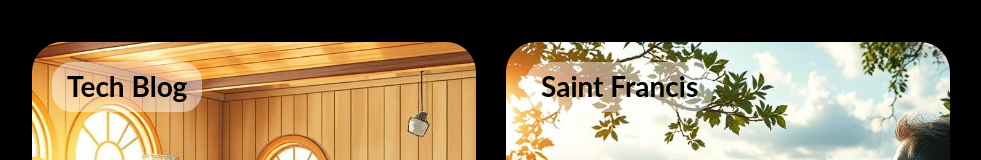
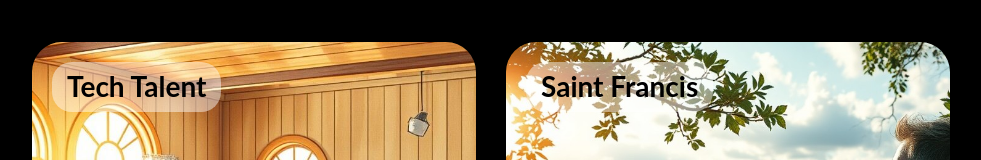
Before and after one commit to Boni92/Boni92.github.io, a website: page index.html in a window 1280 px wide. Shown: the part 871-1031 px from the top of the page, without its empty margins (289-1270 px from the left). Drawn offline with nearby package versions, Linux system fonts and the light colour scheme; a web font is replaced by a local one.

Commit message:
tech cambio de nombre

```diff
--- a/index.html
+++ b/index.html
@@ -144,7 +144,7 @@
                         <div class="box-container">
                             <div class="box tech">
                                 <div class="title-circle">
-                                    <h3>Tech Blog</h3>
+                                    <h3>Tech Talent</h3>
                                 </div>
                                 <div class="box-content">
                                     <div class="type-circle">
```
